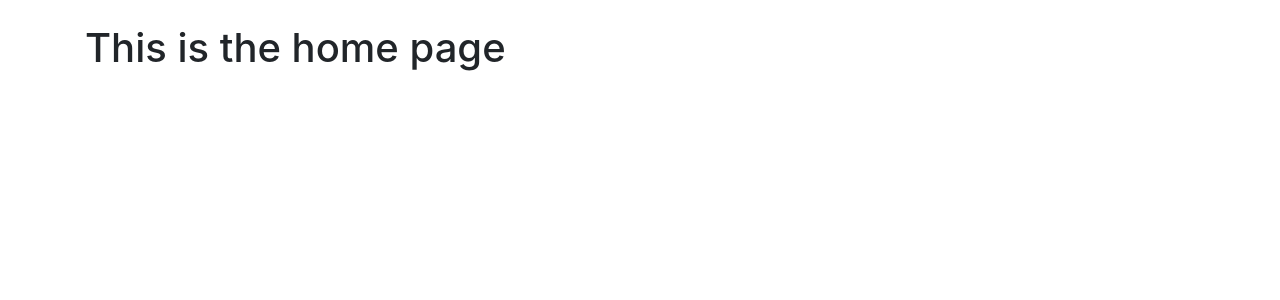
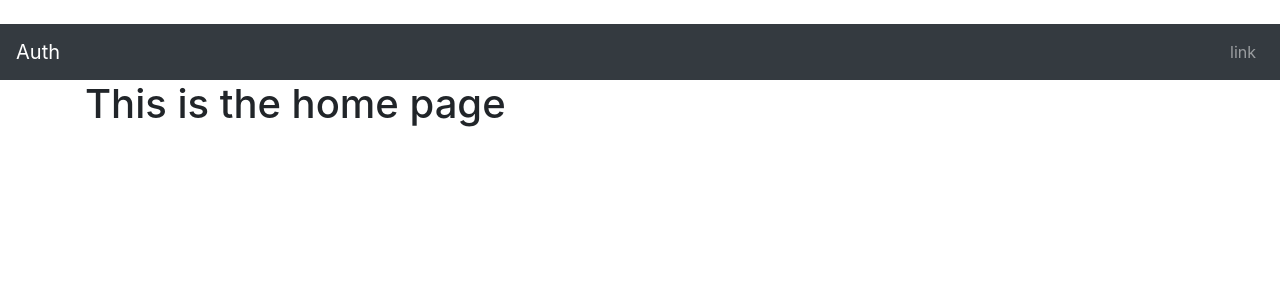
Before and after one commit to pavlicic1marko/django_Auth, a Django app: page / in a window 1280 px wide. Shown: the top 300 px of the page. Run offline with Django 5.2, Linux system fonts and the light colour scheme; some libraries are stand-ins or nearby versions.

Commit message:
adding navbar

```diff
--- a/auth_app/authenticate/templates/authenticate/base.html
+++ b/auth_app/authenticate/templates/authenticate/base.html
@@ -12,6 +12,23 @@
   </head>
   <body>
   <br/>
+    	<nav class="navbar navbar-expand-lg navbar-dark bg-dark">
+      <a class="navbar-brand" href="{% url 'home' %}">Auth</a>
+  <button class="navbar-toggler" type="button" data-toggle="collapse" data-target="#navbarSupportedContent" aria-controls="navbarSupportedContent" aria-expanded="false" aria-label="Toggle navigation">
+    <span class="navbar-toggler-icon"></span>
+  </button>
+
+  <div class="collapse navbar-collapse" id="navbarSupportedContent">
+    <ul class="navbar-nav ml-auto">
+
+      <li class="nav-item">
+        <a class="nav-link" href="test">link</a>
+      </li>
+
+
+    </ul>
+  </div>
+</nav>
   <div class="container">
 	    {% block content %}
 		{% endblock %}
```
